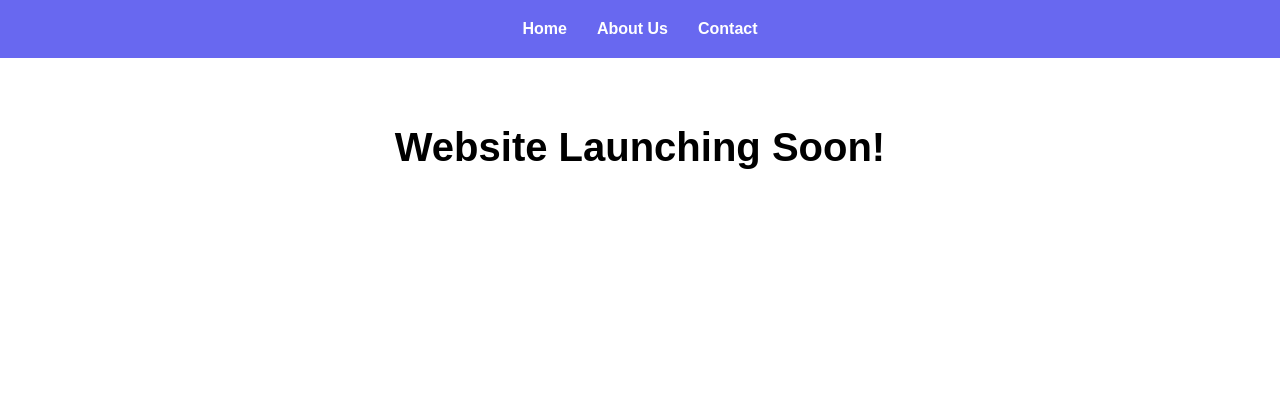
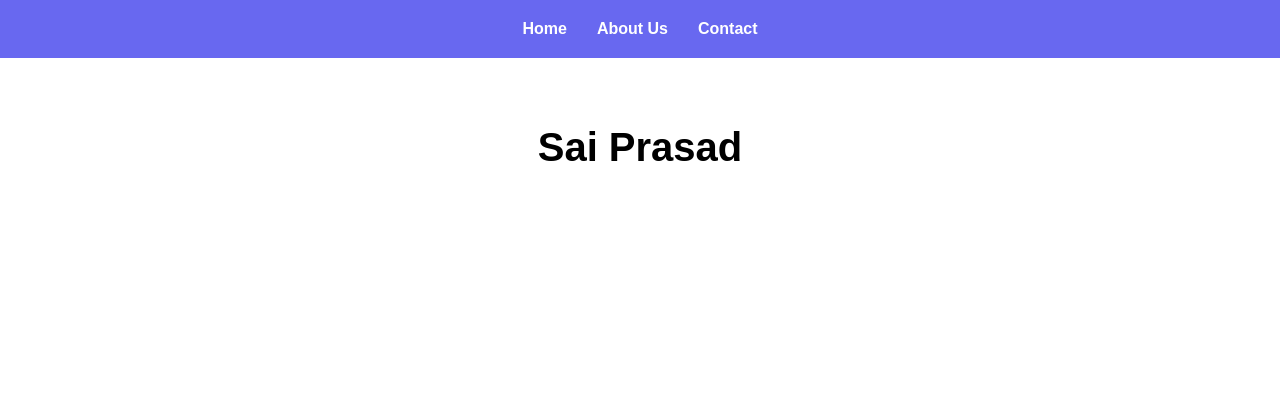
Before and after one commit to yandapallisai/Website_Timer, a Flask app: page /home in a window 1280 px wide. Shown: the top 420 px of the page. Run offline with Flask 3, Linux system fonts and the light colour scheme.

Commit message:
files added

```diff
--- a/templates/home.html
+++ b/templates/home.html
@@ -92,7 +92,7 @@
 
     <!-- Main Content -->
     <main>
-        <h1 id="title">Website Launching Soon!</h1>
+        <h1 id="title">Sai Prasad</h1>
         <div id="countdown" class="countdown-container"></div>
     </main>
 
--- a/templates/index.html
+++ b/templates/index.html
@@ -94,7 +94,7 @@
             if (distance <= 0) {
                 document.getElementById("title").innerHTML = "Our site is now live! 🎉";
                 document.getElementById("countdown").innerHTML =
-                    `<a href="/home">Click here to enter</a>`;
+                    `<a href="https://jramsysdemo.netlify.app/">Click here to enter</a>`;
                 clearInterval(timer);
                 return;
             }
```
